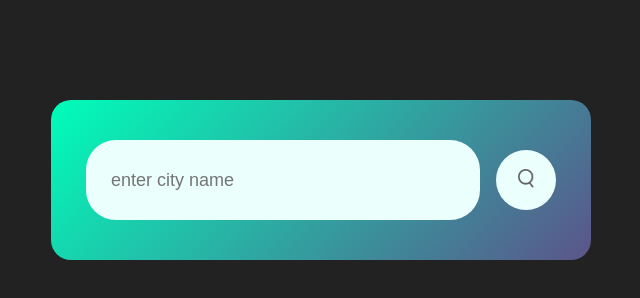
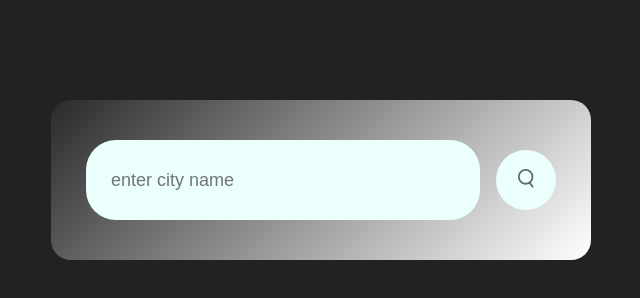
Before and after one commit to bethelhemalemseged/Weather-App, a plain HTML site: page index.html in a window 1280 px wide. Shown: the whole page, without its empty margins (319-959 px from the left). Drawn offline with Linux system fonts and the light colour scheme.

Commit message:
Update style.css

```diff
--- a/style.css
+++ b/style.css
@@ -10,7 +10,7 @@ body{
 .card{
 	width: 90%;
 	max-width: 470px;
-	background: linear-gradient(135deg,#00feba,#5b548a);
+	background: linear-gradient(135deg,#2a2a2a,#fff);
 	color: #fff;
 	margin: 100px auto 0;
 	border-radius: 20px;
```
